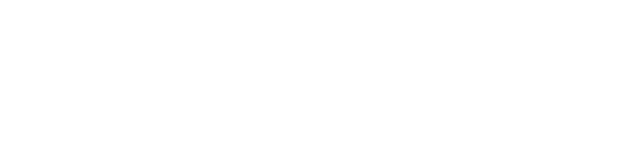
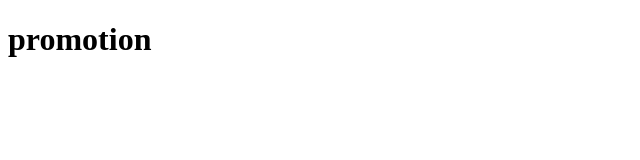
Before and after one commit to Vinod-Jantikar/medPlus_mart, a plain HTML site: page promotion.html in a window 1280 px wide. Shown: the whole page, without its empty margins (0-640 px from the left). Drawn offline with Linux system fonts and the light colour scheme.

Commit message:
commited promotion

```diff
--- a/promotion.html
+++ b/promotion.html
@@ -8,5 +8,7 @@
 </head>
 <body>
     <!-- prmotion page -->
+
+    <h1>promotion </h1>
 </body>
 </html>
```
